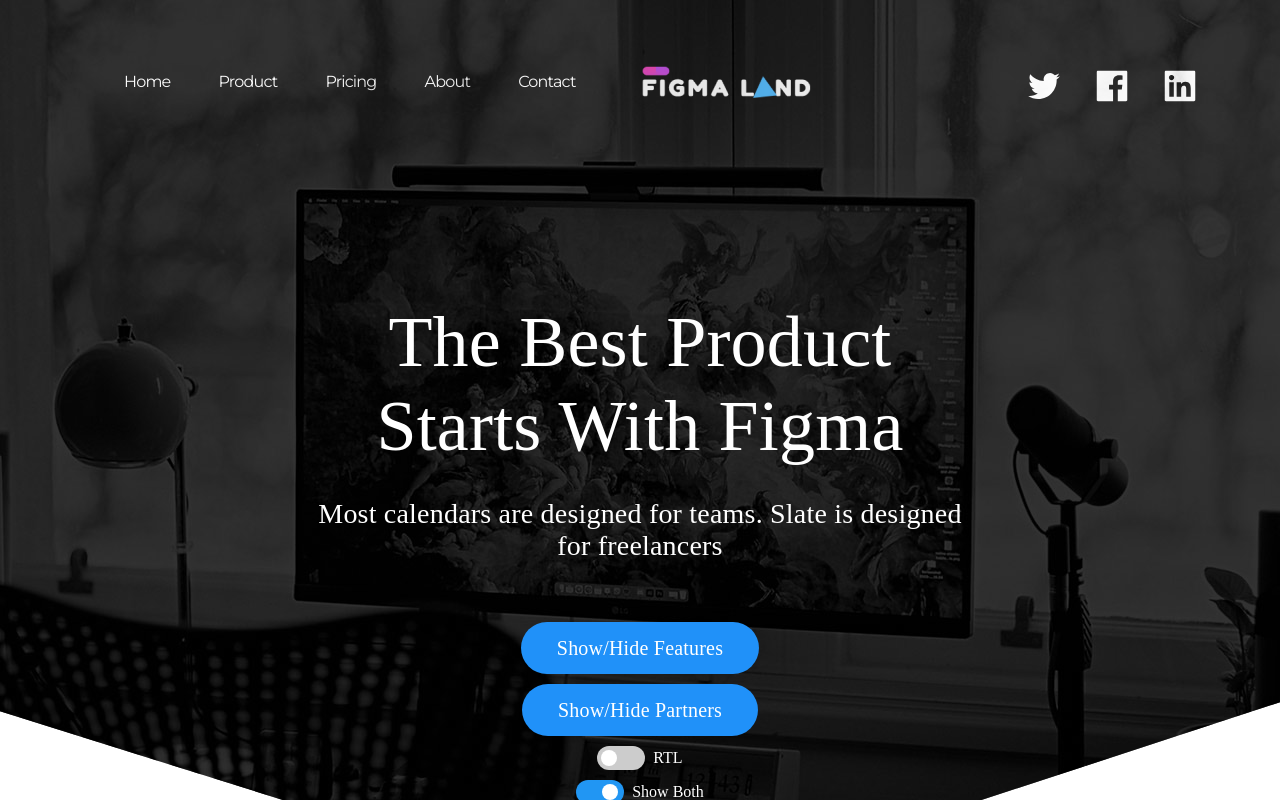
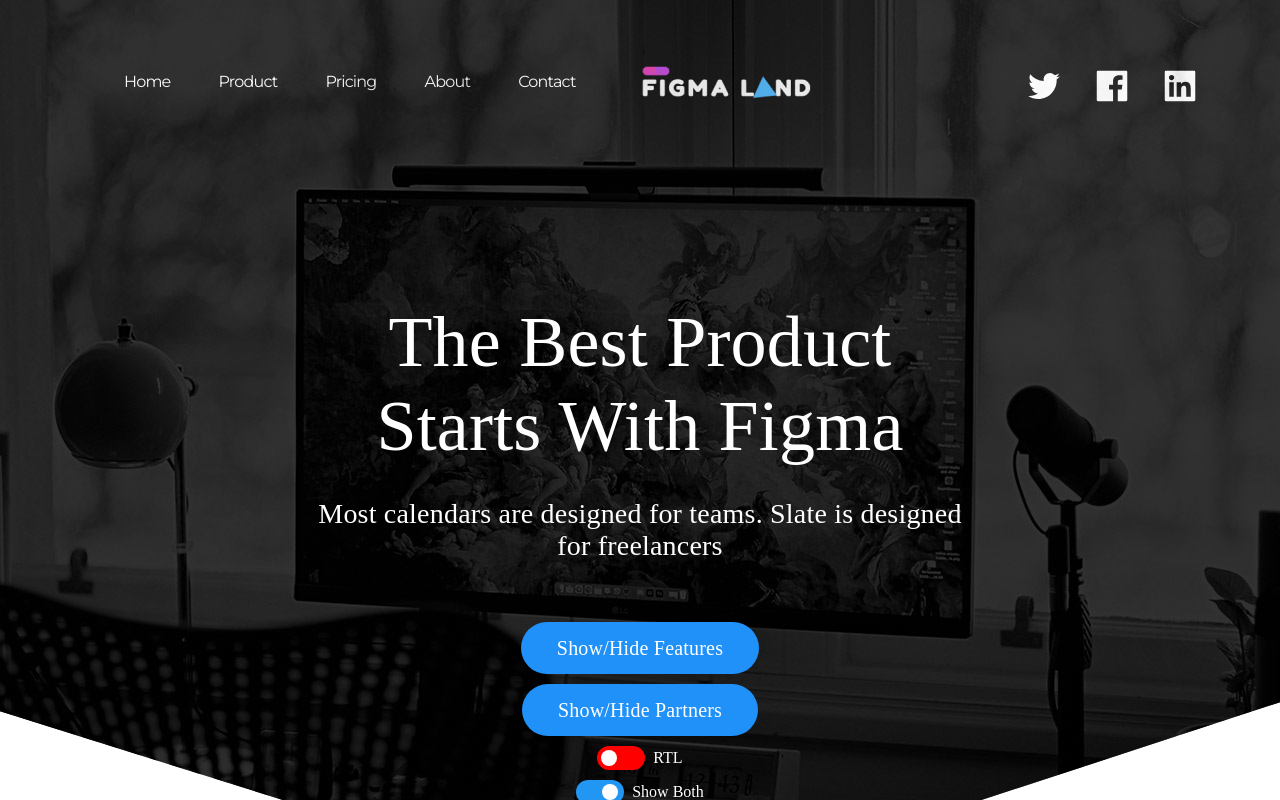
Before and after one commit to Jahanzaibgithub/Figma-2-in-Next.Js, a Next.js app: page / in a window 1280 px wide. Shown: the top 800 px of the page. Built offline with nearby package versions, Linux system fonts and the light colour scheme; what tailwindcss-rtl would draw is missing.

Commit message:
rtlBackground-23-Nov(3)

```diff
--- a/components/HeroSection/hero.modules.css
+++ b/components/HeroSection/hero.modules.css
@@ -45,7 +45,7 @@
     left: 0;
     right: 0;
     bottom: 0;
-    background-color: #ccc;
+    background-color: red;
     transition: .4s;
 }
 
```
